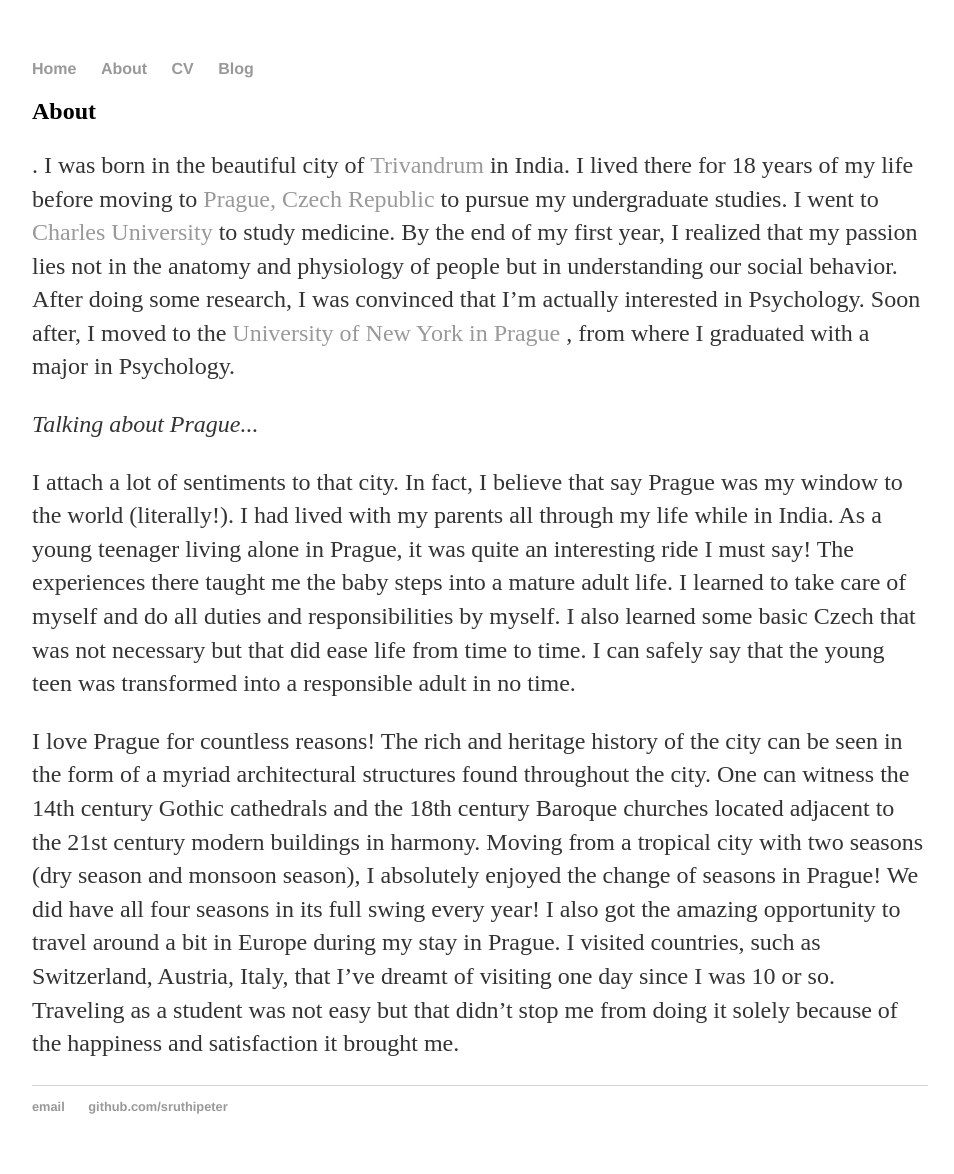
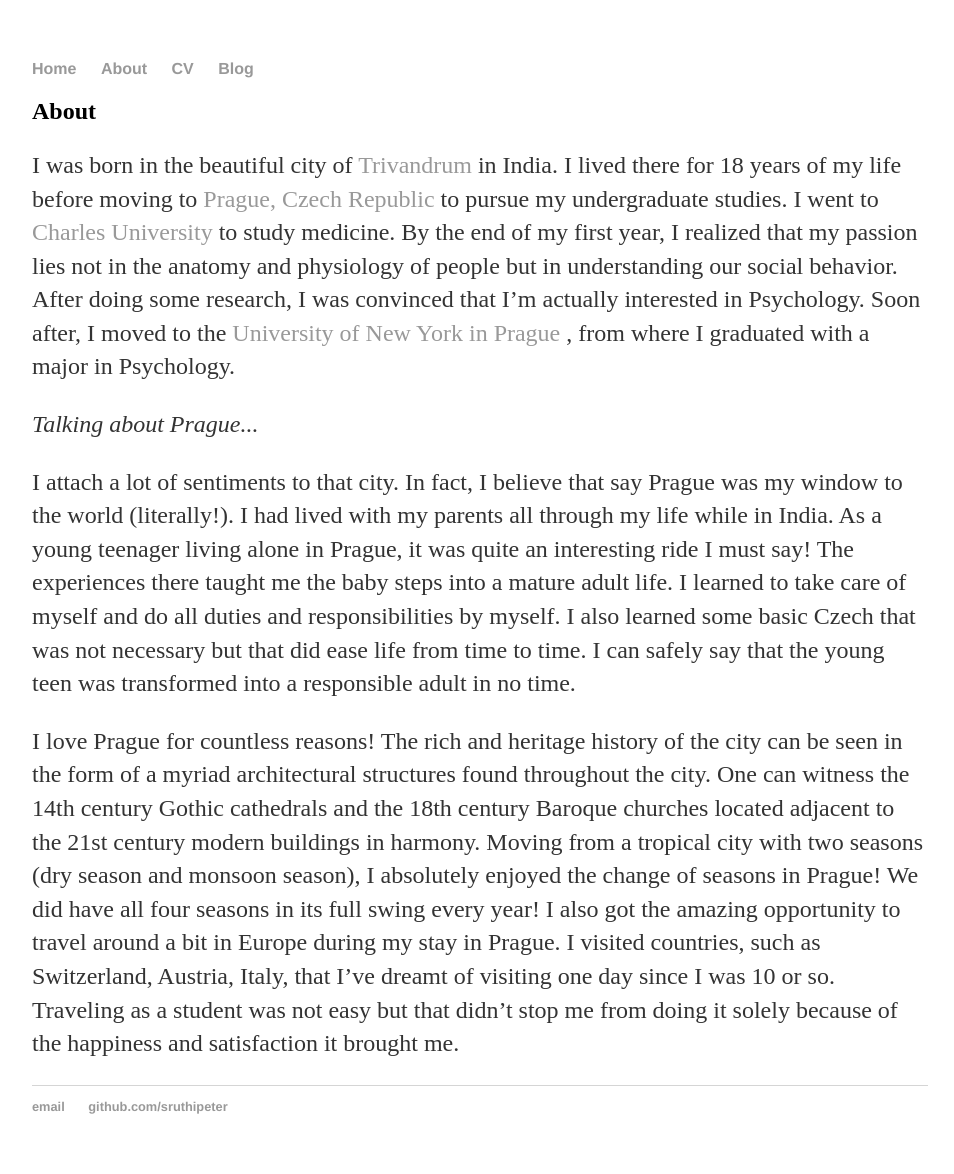
Before and after one commit to sruthipeter/sruthipeter.github.io, a Jekyll site: the page built from about/index.html, in a window 1280 px wide. Shown: the whole page, without its empty margins (160-1114 px from the left). Built offline with Jekyll 4.4.1, drawn with Linux system fonts in a browser that asks for light colours.

Commit message:
Update index.html

```diff
--- a/about/index.html
+++ b/about/index.html
@@ -3,7 +3,7 @@
 title: About
 ---
 	<h2>{{ page.title }}</h2>
-	<p>.
+	<p>
 		I was born in the beautiful city of <a href= "https://en.wikipedia.org/wiki/Thiruvananthapuram"> Trivandrum </a> in India. I lived there for 18 years of my life before moving to <a href= "https://en.wikipedia.org/wiki/Prague"> Prague, Czech Republic </a> to pursue my undergraduate studies. I went to <a href="https://en.wikipedia.org/wiki/Charles_University"> Charles University </a> to study medicine. By the end of my first year, I realized that my passion lies not in the anatomy and physiology of people but in understanding our social behavior. After doing some research, I was convinced that I’m actually interested in Psychology. Soon after, I moved to the <a href="https://en.wikipedia.org/wiki/University_of_New_York_in_Prague"> University of New York in Prague </a> , from where I graduated with a major in Psychology.
 
 </p>
```
